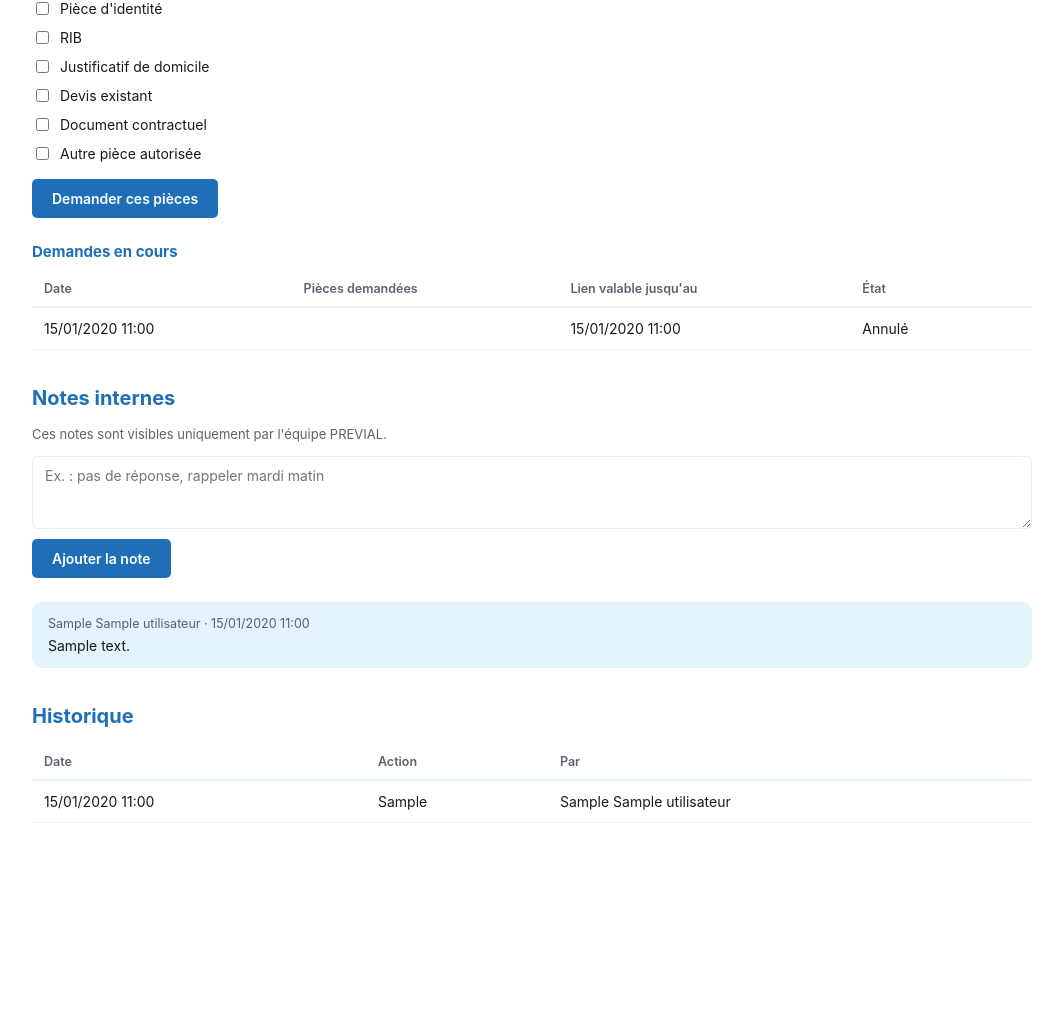
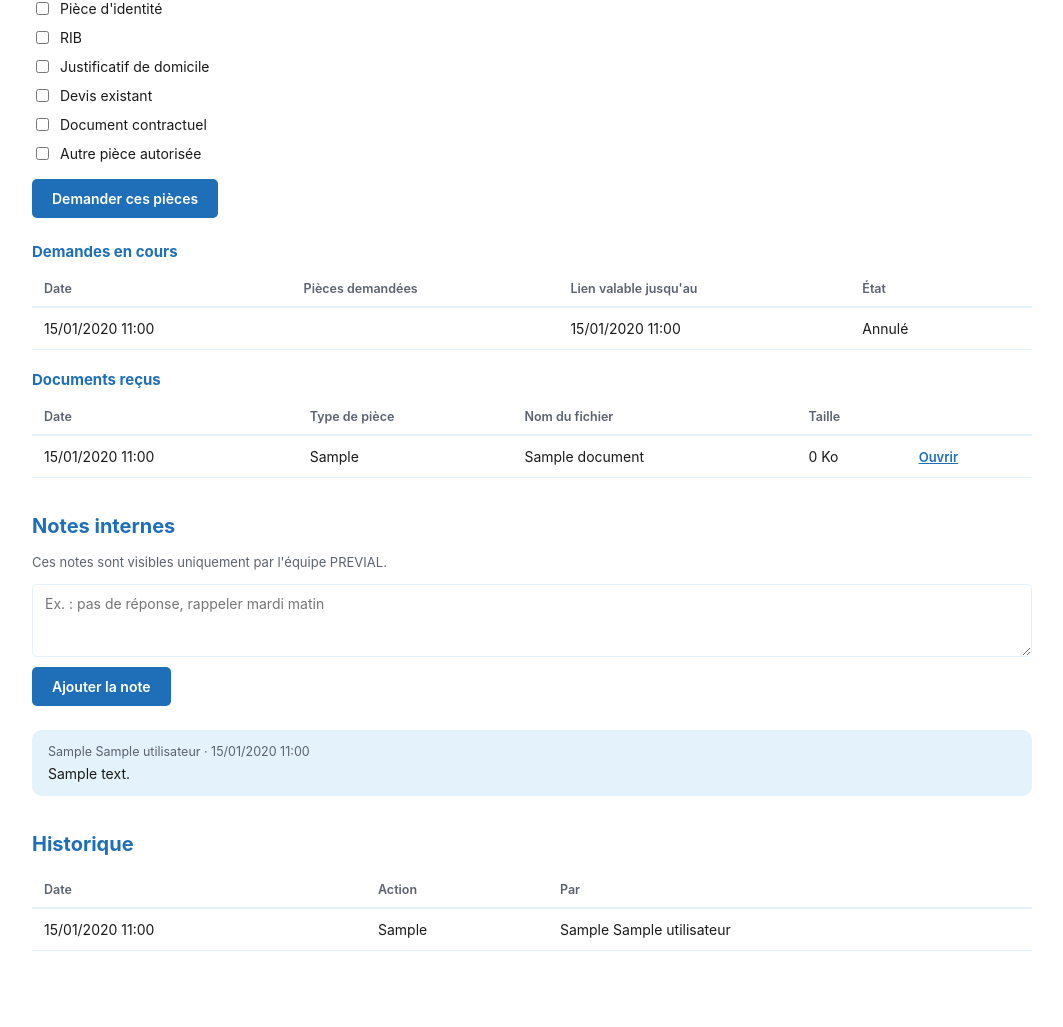
Before and after one commit to Sakina-port/previal, a Flask app: page /equipe/dossiers/1 in a window 1280 px wide. Shown: the part 868-1895 px from the top of the page, without its empty margins (108-1171 px from the left). Before the commit the page ends 1691 px from the top, so only its background shows below. Run offline with Flask 3, Linux system fonts and the light colour scheme; a user stored in the database is signed in; tables that the repository leaves empty hold one stand-in row (values such as "Sample post").

Commit message:
Depot de documents : affichage, telechargement protege, notification

```diff
--- a/backend/app.py
+++ b/backend/app.py
@@ -1,4 +1,4 @@
-from flask import Flask, render_template, request, redirect, abort
+from flask import Flask, render_template, request, redirect, abort, Response
 from flask_sqlalchemy import SQLAlchemy
 from flask_login import LoginManager, login_user, logout_user, login_required, current_user
 from dotenv import load_dotenv
@@ -13,17 +13,17 @@ from datetime import date, datetime, timedelta, timezone
 from zoneinfo import ZoneInfo
 from weasyprint import HTML
 from sqlalchemy import or_
-from models import db,   Produit, Dossier, Devis, Contrat, Signature, Utilisateur, Historique, Note, DemandeDocuments, Document
+from models import db, Produit, Dossier, Devis, Contrat, Signature, Utilisateur, Historique, Note, DemandeDocuments, Document
 from moteur_devis import obtenir_devis
-from mailer import configurer_mail, envoyer_documents, envoyer_accuse_reception, notifier_equipe_nouvelle_demande, envoyer_demande_documents
-from stockage import enregistrer_fichier
+from mailer import configurer_mail, envoyer_documents, envoyer_accuse_reception, notifier_equipe_nouvelle_demande, envoyer_demande_documents, notifier_equipe_depot
+from stockage import enregistrer_fichier, lire_fichier
 
 load_dotenv()
 
 app = Flask(__name__)
 app.config['SQLALCHEMY_DATABASE_URI'] = os.getenv('DATABASE_URL')
 app.config['SECRET_KEY'] = os.getenv('SECRET_KEY', 'change-moi-plus-tard')
-app.config['MAX_CONTENT_LENGTH'] = 60*1024*1024
+app.config['MAX_CONTENT_LENGTH'] = 60 * 1024 * 1024
 AFFICHER_FONCTIONNALITES_MASQUEES = os.getenv('AFFICHER_FONCTIONNALITES_MASQUEES', 'False') == 'True'
 db.init_app(app)
 configurer_mail(app)
@@ -57,11 +57,12 @@ PIECES = [
 DUREE_LIEN_HEURES = 48
 
 TYPES_AUTORISES = {
-    "application/pdf":"pdf",
+    "application/pdf": "pdf",
     "image/jpeg": "jpg",
-    "image/png" : "png",
+    "image/png": "png",
 }
-TAILLE_MAX_FICHIER = 10*1024*1024
+TAILLE_MAX_FICHIER = 10 * 1024 * 1024
+
 
 @app.template_filter("heure_paris")
 def heure_paris(valeur, format="%d/%m/%Y %H:%M"):
@@ -493,6 +494,9 @@ def equipe_fiche_dossier(dossier_id):
             "etat": etat
         })
 
+    documents = Document.query.filter_by(dossier_id=dossier.id).order_by(Document.date_creation.desc()).all()
+    print("DOCUMENTS TROUVES POUR LE DOSSIER", dossier.id, ":", len(documents))
+
     return render_template(
         "equipe_fiche_dossier.html",
         dossier=dossier,
@@ -503,7 +507,8 @@ def equipe_fiche_dossier(dossier_id):
         notes=notes,
         demandes=demandes,
         pieces=PIECES,
-        libelles_pieces=dict(PIECES)
+        libelles_pieces=dict(PIECES),
+        documents=documents
     )
 
 
@@ -607,6 +612,7 @@ def equipe_revoquer_demande(dossier_id, demande_id):
 
     return redirect(f"/equipe/dossiers/{dossier.id}")
 
+
 def verifier_lien(token):
     demande = DemandeDocuments.query.filter_by(token=token).first()
     if (demande is not None
@@ -674,6 +680,10 @@ def depot_page(token):
                 action="Documents déposés par le client : " + ", ".join(acceptes)
             ))
             db.session.commit()
+            try:
+                notifier_equipe_depot(dossier.numero_dossier, acceptes)
+            except Exception as erreur:
+                print(f"[ERREUR E-MAIL]{erreur}")
 
         if not acceptes and not refuses:
             refuses.append(("", "Aucun fichier n'a été sélectionné."))
@@ -697,6 +707,27 @@ def envoi_trop_gros(erreur):
         refuses=[("", "L'envoi est trop volumineux (10 Mo maximum par fichier).")],
         token=None
     ), 413
+
+@app.route("/equipe/documents/<int:document_id>/telecharger")
+@login_required
+def equipe_telecharger_document(document_id):
+    if current_user.role != "admin":
+        abort(404)
+    document = Document.query.get_or_404(document_id)
+    contenu = lire_fichier(document.nom_stocke)
+    db.session.add(Historique(
+        dossier_id=document.dossier_id,
+        utilisateur_id=current_user.id,
+        action="Document téléchargé : " +document.nom_original
+    ))
+    db.session.commit()
+    return Response(
+        contenu,
+        mimetype=document.type_reel,
+        headers={"Content-Disposition": "inline; filename" + document.nom_stocke}
+
+    )
+
 with app.app_context():
     db.create_all()
 
--- a/backend/static/style.css
+++ b/backend/static/style.css
@@ -804,3 +804,12 @@ a.equipe-compteur:hover{
 .depot-liste li{
   margin-bottom:8px;
 }
+.equipe-lien-doc{
+  color:var(--ink);
+  font-size:13px;
+  font-weight:600;
+  text-decoration:underline;
+}
+.equipe-lien-doc:hover{
+  color:var(--gold);
+}
--- a/backend/stockage.py
+++ b/backend/stockage.py
@@ -8,3 +8,7 @@ def enregistrer_fichier(contenu, nom_stocke):
     chemin = os.path.join(DOSSIER_STOCKAGE, nom_stocke)
     with open (chemin, "wb") as fichier:
         fichier.write(contenu)
+def lire_fichier(nom_stocke):
+    chemin = os.path.join(DOSSIER_STOCKAGE, os.path.basename(nom_stocke))
+    with open(chemin, "rb") as fichier:
+        return fichier.read()
--- a/backend/templates/equipe_fiche_dossier.html
+++ b/backend/templates/equipe_fiche_dossier.html
@@ -44,6 +44,7 @@
       <tr><th>Commentaire</th><td>{{ reponses.get('commentaire') or 'Aucun commentaire.' }}</td></tr>
     </table>
   </div>
+
   <div class="fiche-equipe-bloc">
     <h2 class="equipe-titre-section">Documents</h2>
     <p class="equipe-note-info">Aucun document médical ne doit être demandé ni transmis.</p>
@@ -57,7 +58,7 @@
       <button type="submit" class="btn-primary">Demander ces pièces</button>
     </form>
 
-        {% if demandes %}
+    {% if demandes %}
     <h3 class="equipe-sous-titre-bloc">Demandes en cours</h3>
     <table class="equipe-table equipe-table-historique">
       <thead>
@@ -82,7 +83,30 @@
       </tbody>
     </table>
     {% endif %}
+
+        <h3 class="equipe-sous-titre-bloc">Documents reçus</h3>
+    {% if documents %}
+    <table class="equipe-table equipe-table-historique">
+      <thead>
+        <tr><th>Date</th><th>Type de pièce</th><th>Nom du fichier</th><th>Taille</th><th></th></tr>
+      </thead>
+      <tbody>
+        {% for d in documents %}
+        <tr>
+          <td>{{ d.date_creation|heure_paris }}</td>
+          <td>{{ libelles_pieces.get(d.categorie, d.categorie) }}</td>
+          <td>{{ d.nom_original }}</td>
+          <td>{{ (d.taille / 1024)|round(0)|int }} Ko</td>
+          <td><a href="/equipe/documents/{{ d.id }}/telecharger" target="_blank" class="equipe-lien-doc">Ouvrir</a></td>
+        </tr>
+        {% endfor %}
+      </tbody>
+    </table>
+    {% else %}
+    <p class="equipe-vide">Aucun document reçu pour l'instant.</p>
+    {% endif %}
   </div>
+
   <div class="fiche-equipe-bloc">
     <h2 class="equipe-titre-section">Notes internes</h2>
     <p class="equipe-note-info">Ces notes sont visibles uniquement par l'équipe PREVIAL.</p>
```
Also changed, not shown: backend/mailer.py (+14 -0 lines).
